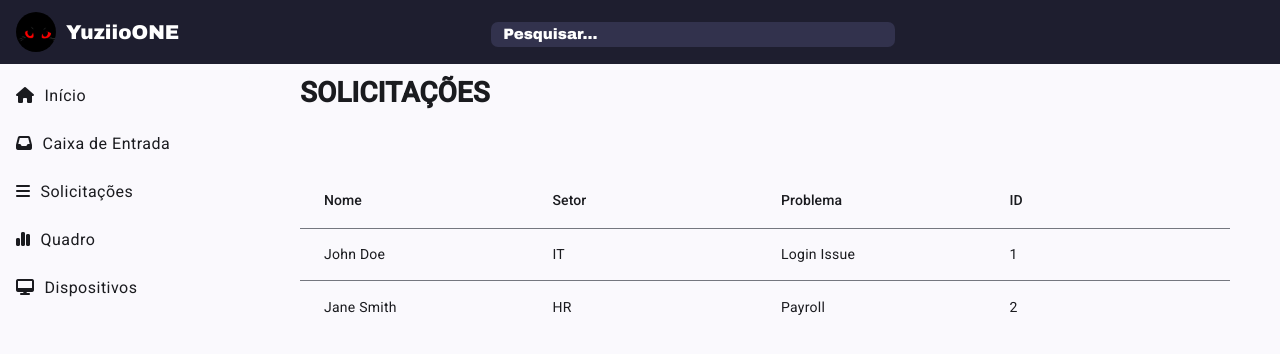
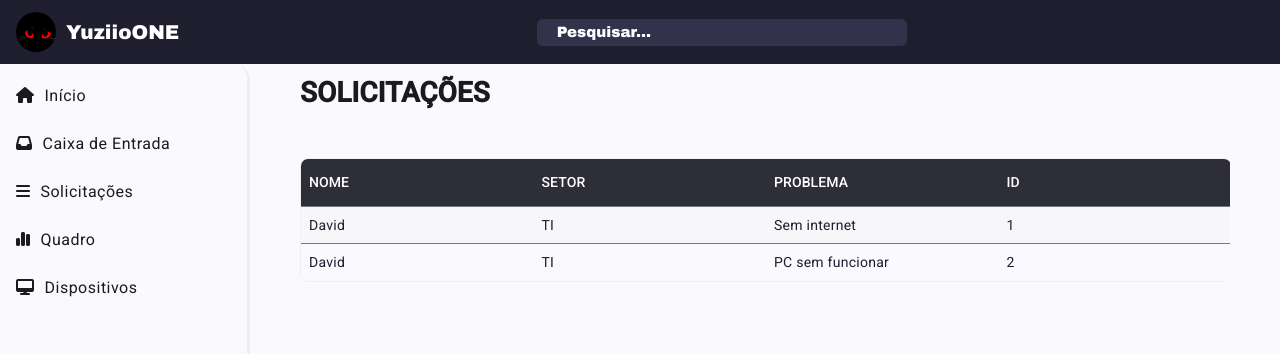
Before and after one commit to DavidSoaresRamos/dashboard-helpdesk, an Angular app: page /requests in a window 1280 px wide. Shown: the top 354 px of the page. Built offline with nearby package versions, Linux system fonts and the light colour scheme; a web font is replaced by a local one.

Commit message:
estilizando

```diff
--- a/src/app/app.css
+++ b/src/app/app.css
@@ -1,17 +1,18 @@
-
 .mat-sidenav {
     width: 100%;
+ border-right: solid #eeeef3;
+}
 
-}
 @media (min-width: 768px) {
-  .mat-sidenav {
-    width: 250px;
-  }
+    .mat-sidenav {
+        width: 250px;
+    }
 }
 
 i {
     padding-right: 10px;
 }
+
 .mat-sidenav-container {
     height: 89vh;
 
@@ -27,7 +28,7 @@ mat-toolbar {
     background-color: #1E1E2F;
     color: white;
 
-    h1{
+    h1 {
         font-family: 'Archivo Black';
         font-size: 20px;
     }
@@ -38,33 +39,39 @@ mat-toolbar {
         padding-right: 10px;
     }
 }
+
 .search {
-    display: flexbox;
+    flex: 1;
+    display: flex;
     justify-content: center;
-    align-items: center;
-    margin: 25%;
+}
+
+.searchInput {
     width: 100%;
-}
-.searchInput {
-    border-radius: 7px;
-    width: 400px;
-    height: 23px;
+    max-width: 350px;
+    min-width: 150px;
+    padding: 6px 10px;
+    border-radius: 6px;
+    border: none;
     background-color: #32324d;
-    border: none;
+
     font-family: Arial, Helvetica, sans-serif;
 
 }
+
 ::placeholder {
     color: white;
     font-family: 'archivo black';
     font-size: 15px;
     padding-left: 10px;
 }
+
 mat-nav-list {
     :hover {
         padding-left: 10px;
     }
 }
+
 .logoName {
     color: white;
 }
--- a/src/app/app.ts
+++ b/src/app/app.ts
@@ -2,7 +2,7 @@ import { Component, signal } from '@angular/core';
 import { RouterOutlet } from '@angular/router';
 import { MatToolbarModule } from '@angular/material/toolbar';
 import { MatSidenavModule } from '@angular/material/sidenav';
-import { MatIcon, MatIconModule } from '@angular/material/icon';
+import { MatIconModule } from '@angular/material/icon';
 import { MatListModule } from '@angular/material/list';
 import { MatButtonModule } from '@angular/material/button';
 import { routes } from './app.routes';
@@ -17,9 +17,5 @@ import { CommonModule } from '@angular/common';
   styleUrl: './app.css'
 })
 export class App {
-  constructor (private router: Router) {}
-  goToRoute() {
-    this.router.navigate(['/home']);
-  }
-  protected readonly title = signal('helpdesk');
+
 }
--- a/src/app/pages/request/request.css
+++ b/src/app/pages/request/request.css
@@ -1,7 +1,60 @@
 mat-table {
-    width: 100%;
-    margin-top: 70px;
+  width: 100%;
+  margin-top: 20px;
+  border-radius: 8px;
+  overflow: hidden;
+  border: 1px solid #eeeef3;
 }
-h1{
-    width: 100%;
+
+/* HEADER */
+.mat-mdc-header-row {
+  min-height: 48px !important; /* mais alto */
+  height: 48px !important;
 }
+
+.mat-mdc-header-cell {
+  background-color: #2e2e38 !important;
+  color: white !important;
+  font-size: 14px;
+  font-weight: 500;
+  text-transform: uppercase;
+  padding: 12px 8px !important;
+}
+
+/* LINHAS normais */
+.mat-mdc-row {
+  min-height: 32px !important; /* mais baixo */
+  height: 37px !important;
+}
+
+.mat-mdc-cell {
+  padding: 4px 8px !important;
+  font-size: 14px;
+  color: #1e1e2f;
+}
+
+/* ZEBRADO */
+.mat-mdc-row:nth-child(even) {
+  background-color: #f7f7fa;
+}
+
+/* HOVER */
+.mat-mdc-row:hover {
+  background-color: rgba(46, 46, 56, 0.05);
+  transition: background-color 0.2s ease;
+}
+
+/* CONTAINER */
+.fields {
+  padding-top: 16px;
+  border-radius: 8px;
+  overflow-x: hidden;
+  overflow-y: auto;
+}
+
+
+mat-header-row {
+  position: sticky;
+  top: 0;
+  z-index: 2;
+}
--- a/src/app/pages/request/request.html
+++ b/src/app/pages/request/request.html
@@ -3,23 +3,23 @@
 </div>
 <div class="fields">
     <mat-table [dataSource]="data" class="mat-elevation-z8">
-        <ng-container matColumnDef="name">
-            <mat-header-cell *matHeaderCellDef>Nome</mat-header-cell>
+        <ng-container matColumnDef="name" >
+            <mat-header-cell *matHeaderCellDef class="nameHeader">Nome</mat-header-cell>
             <mat-cell *matCellDef="let element">{{element.name}}</mat-cell>
         </ng-container>
 
         <ng-container matColumnDef="sector">
-            <mat-header-cell *matHeaderCellDef>Setor</mat-header-cell>
+            <mat-header-cell *matHeaderCellDef class="sectorHeader">Setor</mat-header-cell>
             <mat-cell *matCellDef="let element">{{element.sector}}</mat-cell>
         </ng-container>
 
         <ng-container matColumnDef="problem">
-            <mat-header-cell *matHeaderCellDef>Problema</mat-header-cell>
+            <mat-header-cell *matHeaderCellDef class="problemHeader">Problema</mat-header-cell>
             <mat-cell *matCellDef="let element">{{element.problem}}</mat-cell>
         </ng-container>
 
         <ng-container matColumnDef="id">
-            <mat-header-cell *matHeaderCellDef>ID</mat-header-cell>
+            <mat-header-cell *matHeaderCellDef class="idHeader">ID</mat-header-cell>
             <mat-cell *matCellDef="let element">{{element.id}}</mat-cell>
         </ng-container>
 
--- a/src/app/pages/request/request.ts
+++ b/src/app/pages/request/request.ts
@@ -10,8 +10,8 @@ import { OnInit } from '@angular/core';
 })
 export class Request implements OnInit {
   data = [
-    { name: 'John Doe', sector: 'IT', problem: 'Login Issue', id: 1 },
-    { name: 'Jane Smith', sector: 'HR', problem: 'Payroll', id: 2 }
+    { name: 'David', sector: 'TI', problem: 'Sem internet', id: 1 },
+    { name: 'David', sector: 'TI', problem: 'PC sem funcionar', id: 2 }
   ];
 
   ngOnInit() {
--- a/src/app/ticket-interface.ts
+++ /dev/null
@@ -1,6 +0,0 @@
-export interface TicketInterface {
-    name: string;
-    sector: string;
-    problem: string;
-    id: string;
-}
```
Also changed, not shown: src/app/ticket-service.ts (deleted, +0 -15 lines), 1 other file (tests, documents, lock files or other folders).
